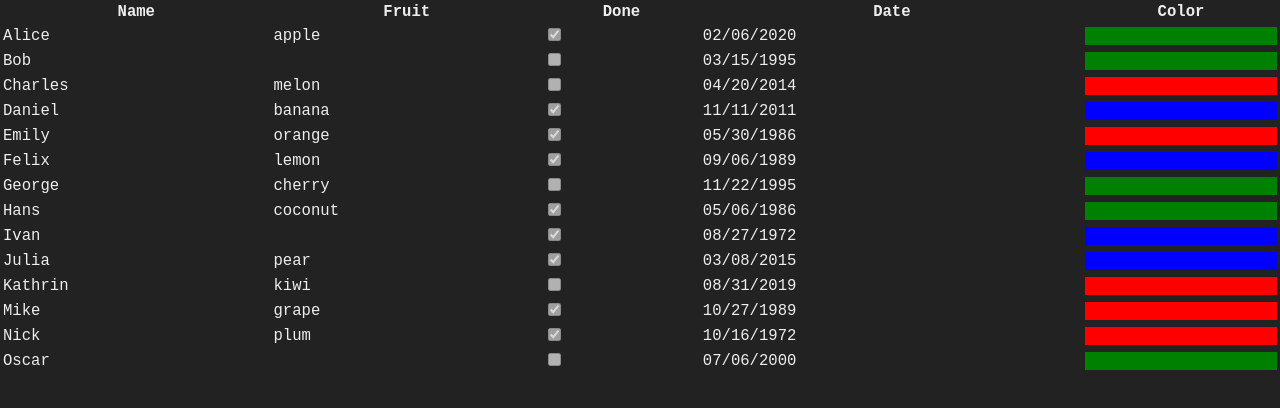
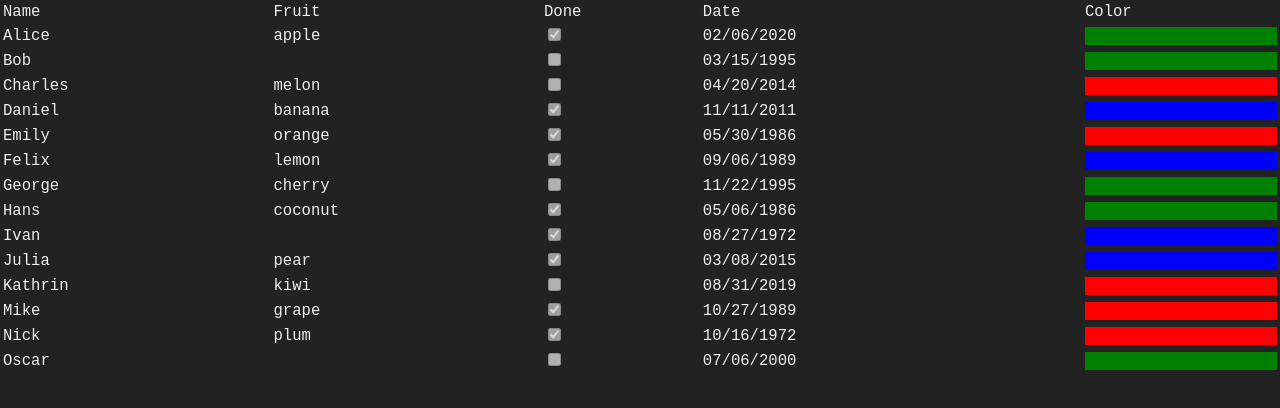
Before and after one commit to gammelalf/reable, a React app: page / in a window 1280 px wide. Shown: the top 408 px of the page. Built offline with nearby package versions, Linux system fonts and the light colour scheme.

Commit message:
Switched to a row based declaration

```diff
--- a/src/index.tsx
+++ b/src/index.tsx
@@ -1,7 +1,7 @@
 import React from "react";
 import ReactDOM from "react-dom/client";
 import "./index.css";
-import Table, { Cell, Column, Head } from "./table";
+import { Table, Body, Cell, Head, Row } from "./table";
 import data from "./data.json";
 
 type MainState = {};
@@ -10,59 +10,50 @@ class Main extends React.Component<{}, MainState> {
     render() {
         return (
             <Table>
-                <Column key="name" sortable>
-                    <Head>Name</Head>
-                    {data.map(({ id, name }) => (
-                        <Cell key={id} sortKey={id}>
+                <Head>
+                    <Row>
+                        <Cell key="name">Name</Cell>
+                        <Cell key="fruit">Fruit</Cell>
+                        <Cell key="done">Done</Cell>
+                        <Cell key="time">Date</Cell>
+                        <Cell key="color">Color</Cell>
+                    </Row>
+                </Head>
+                <Body>
+                    {data.map(({ id, name, fruit, done, timestamp, color }) => (
+                        <Row key={id}>
+                            <Cell key="name" sortKey={id}>
                                 {name}
                             </Cell>
-                    ))}
-                </Column>
-                <Column
-                    key="fruit"
-                    sortable
-                    sortFn={(a: string, b: string) => a.localeCompare(b)}
-                >
-                    <Head>Fruit</Head>
-                    {data.map(({ id, fruit }) => (
-                        <Cell key={id} sortKey={fruit || ""}>
+                            <Cell key="fruit" sortKey={fruit || ""}>
                                 {fruit || ""}
                             </Cell>
-                    ))}
-                </Column>
-                <Column key="gender" sortable>
-                    <Head>Done</Head>
-                    {data.map(({ id, done }) => (
-                        <Cell key={id} sortKey={done ? 1 : 0}>
+                            <Cell key="done" sortKey={done ? 1 : 0}>
                                 <input type="checkbox" disabled checked={done} />
                             </Cell>
-                    ))}
-                </Column>
-                <Column key="time" sortable>
-                    <Head>Date</Head>
-                    {data.map(({ id, timestamp }) => (
-                        <Cell key={id} sortKey={timestamp}>
+                            <Cell key="time" sortKey={timestamp}>
                                 {new Date(timestamp * 1000).toLocaleDateString("en-US", {
                                     year: "numeric",
                                     month: "2-digit",
                                     day: "2-digit",
                                 })}
                             </Cell>
-                    ))}
-                </Column>
-                <Column key="color" sortable>
-                    <Head>Color</Head>
-                    {data.map(({ id, color }) => (
                             <Cell
-                            key={id}
+                                key="color"
                                 sortKey={color === "red" ? 0 : color === "green" ? 1 : 2}
                             >
-                            <div style={{ backgroundColor: color, color: "transparent" }}>
+                                <div
+                                    style={{
+                                        backgroundColor: color,
+                                        color: "transparent",
+                                    }}
+                                >
                                     .
                                 </div>
                             </Cell>
+                        </Row>
                     ))}
-                </Column>
+                </Body>
             </Table>
         );
     }
--- a/src/table/index.tsx
+++ b/src/table/index.tsx
@@ -1,4 +1,6 @@
 import React from "react";
+
+const CELL_SYMBOL = Symbol();
 
 function compareNumbers(a: number, b: number): number {
     return a - b;
@@ -9,15 +11,13 @@ function ensureArray<T>(array: ArrayOrElem<T>): Array<T> {
     return array instanceof Array ? array : [array];
 }
 
-export type SortBy = [idx: number, rev: boolean];
 export type TableProps = {
-    children: ArrayOrElem<ColumnElement>;
+    children: [HeadElement, BodyElement];
 };
 export type TableState = {
-    sortBy: Array<SortBy>;
+    sortBy: Array<[key: React.Key, rev: boolean]>;
 };
-
-export default class Table extends React.Component<TableProps, TableState> {
+export class Table extends React.Component<TableProps, TableState> {
     constructor(props: TableProps) {
         super(props);
 
@@ -27,92 +27,117 @@ export default class Table extends React.Component<TableProps, TableState> {
     }
 
     render() {
-        const columns = ensureArray(this.props.children).map((column, i) => {
-            const [head, cells] = column.props.children;
-            return {
-                head,
-                cells: ensureArray(cells),
-                key: column.key,
-                sortable: column.props.sortable || false,
-                sortFn: column.props.sortFn || compareNumbers,
-            };
+        let {
+            children: [head, body],
+            ...passThrough
+        } = this.props;
+
+        // Preprocess columns
+        const columns: { [key: React.Key]: { sortFn: (a: any, b: any) => number } } = {};
+        const headRow: RowElement = head.props.children;
+        for (const {
+            key,
+            props: { sortFn },
+        } of ensureArray<CellElement>(headRow.props.children)) {
+            if (key) {
+                columns[key] = { sortFn: sortFn || compareNumbers };
+            }
+        }
+        console.debug(columns);
+
+        // Preprocess rows
+        let rows = ensureArray<RowElement>(body.props.children).map((row) => {
+            const values: {
+                [key: React.Key]: {
+                    sortKey?: any;
+                    groupKey?: any;
+                    parentKey?: React.Key;
+                };
+                [CELL_SYMBOL]: RowElement;
+            } = { [CELL_SYMBOL]: row };
+            for (const {
+                key,
+                props: { sortKey, groupKey, parentKey },
+            } of ensureArray<CellElement>(row.props.children)) {
+                // Has the cell a key and has a column been found with it?
+                if (key && key in columns) {
+                    // Then add the cell's properties
+                    values[key] = { sortKey, groupKey, parentKey };
+                }
+            }
+            return values;
         });
+        console.debug(rows);
 
-        const numRows = Math.max(...columns.map(({ cells }) => cells.length));
-        let rowOrder = Array.from({ length: numRows }, (_, i) => i);
+        // Sort rows
         if (this.state.sortBy.length > 0) {
-            rowOrder = rowOrder.sort((idxA, idxB) => {
-                for (const [columnIdx, reverse] of this.state.sortBy) {
-                    const { sortFn, cells } = columns[columnIdx];
-                    const keyA = cells[idxA].props.sortKey;
-                    const keyB = cells[idxB].props.sortKey;
-                    const cmp = sortFn(keyA, keyB);
-                    if (cmp !== 0) {
-                        if (reverse) return -cmp;
-                        else return cmp;
+            rows = rows.sort((rowA, rowB) => {
+                for (const [column, reverse] of this.state.sortBy) {
+                    const valueA = rowA[column]?.sortKey;
+                    const valueB = rowB[column]?.sortKey;
+
+                    // If both rows have value, sort them
+                    if (valueA !== undefined && valueB !== undefined) {
+                        const { sortFn } = columns[column];
+                        const cmp = sortFn(valueA, valueB);
+                        if (cmp !== 0) {
+                            if (reverse) return -cmp;
+                            else return cmp;
+                        }
                     }
+                    // If neither row has a value, treat them as equal
+                    else if (valueA === undefined && valueB === undefined) return 0;
+                    // If one has and the other hasn't a value, put the row with a value first
+                    else return (valueA !== undefined ? 1 : -1) * (reverse ? -1 : 1);
                 }
                 return 0;
             });
         }
 
-        return (
-            <table>
-                <thead key="thead">
-                    <tr>
-                        {columns.map(({ key, head }) => (
-                            <React.Fragment key={key}>{head}</React.Fragment>
-                        ))}
-                    </tr>
-                </thead>
-                <tbody key="tbody">
-                    {rowOrder.map((i) => (
-                        <tr key={i}>
-                            {columns.map(({ key, cells }) => (
-                                <React.Fragment key={key}>
-                                    {cells[i] || null}
-                                </React.Fragment>
-                            ))}
-                        </tr>
-                    ))}
-                </tbody>
-            </table>
-        );
+        body = { ...body };
+        body.props = { ...body.props };
+        body.props.children = rows.map((row) => row[CELL_SYMBOL]);
+
+        return <table {...passThrough}>{[head, body]}</table>;
     }
 }
 
-/**
- * A JSX `<Head/>` element
- */
-type ColumnElement = React.ReactElement<ColumnProps, typeof Column>;
-type ColumnProps = {
-    sortable?: boolean;
-    sortFn?: (a: any, b: any) => number;
-    children: [HeadElement, ArrayOrElem<CellElement>];
-};
-export function Column(_: ColumnProps) {
-    return null;
+export type HeadElement = React.ReactElement<HeadProps, typeof Head>;
+export type HeadProps = {
+    children: RowElement;
+} & React.HTMLProps<HTMLTableSectionElement>;
+export function Head(props: HeadProps) {
+    const { children, ...passThrough } = props;
+    return <thead {...passThrough}>{children}</thead>;
 }
 
-/**
- * A JSX `<Head/>` element
- */
-type HeadElement = React.ReactElement<HeadProps, typeof Head>;
-type HeadProps = {
-    children: React.ReactNode;
-};
-export function Head(props: HeadProps) {
-    return <th>{props.children || null}</th>;
+export type BodyElement = React.ReactElement<BodyProps, typeof Body>;
+export type BodyProps = {
+    children: ArrayOrElem<RowElement>;
+} & React.HTMLProps<HTMLTableSectionElement>;
+export function Body(props: BodyProps) {
+    const { children, ...passThrough } = props;
+    return <tbody {...passThrough}>{children}</tbody>;
 }
 
-/**
- * A JSX `<Cell/>` element
- */
-type CellElement = React.ReactElement<CellProps, typeof Cell>;
-type CellProps = {
-    children: React.ReactNode;
+export type RowElement = React.ReactElement<RowProps, typeof Row>;
+export type RowProps = {
+    children: ArrayOrElem<CellElement>;
+} & React.HTMLProps<HTMLTableRowElement>;
+export function Row(props: RowProps) {
+    const { children, ...passThrough } = props;
+    return <tr {...passThrough}>{children}</tr>;
+}
+
+export type CellElement = React.ReactElement<CellProps, typeof Cell>;
+export type CellProps = {
     sortKey?: any;
-};
+    groupKey?: any;
+    parentKey?: React.Key;
+
+    sortFn?: (a: any, b: any) => number;
+} & React.HTMLProps<HTMLTableCellElement>;
 export function Cell(props: CellProps) {
-    return <td>{props.children || null}</td>;
+    const { children, sortKey, groupKey, parentKey, ...passThrough } = props;
+    return <td {...passThrough}>{children}</td>;
 }
```
Lines whose indentation alone changed are shown as unchanged.
